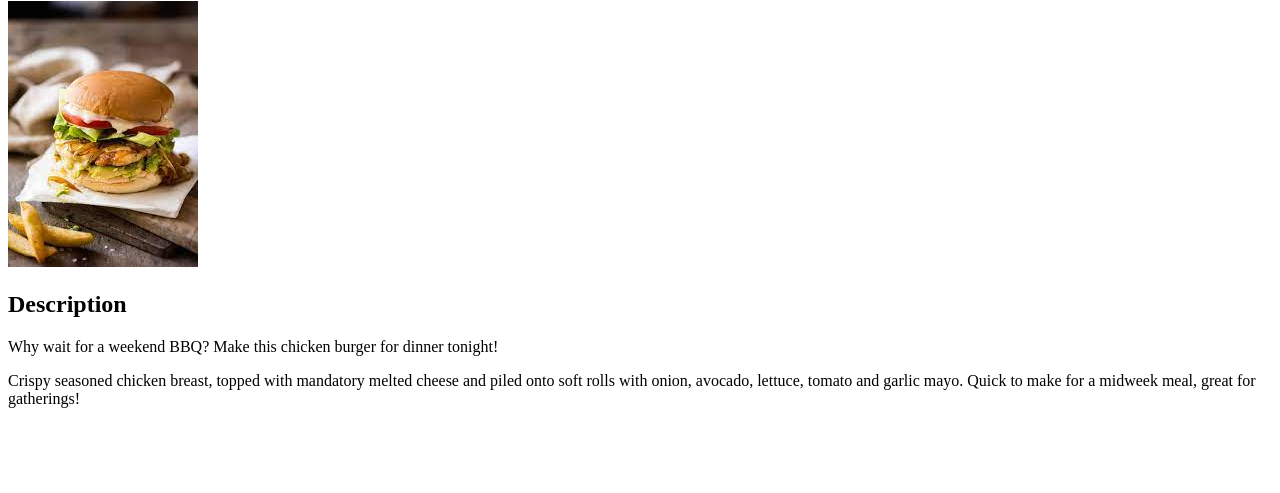
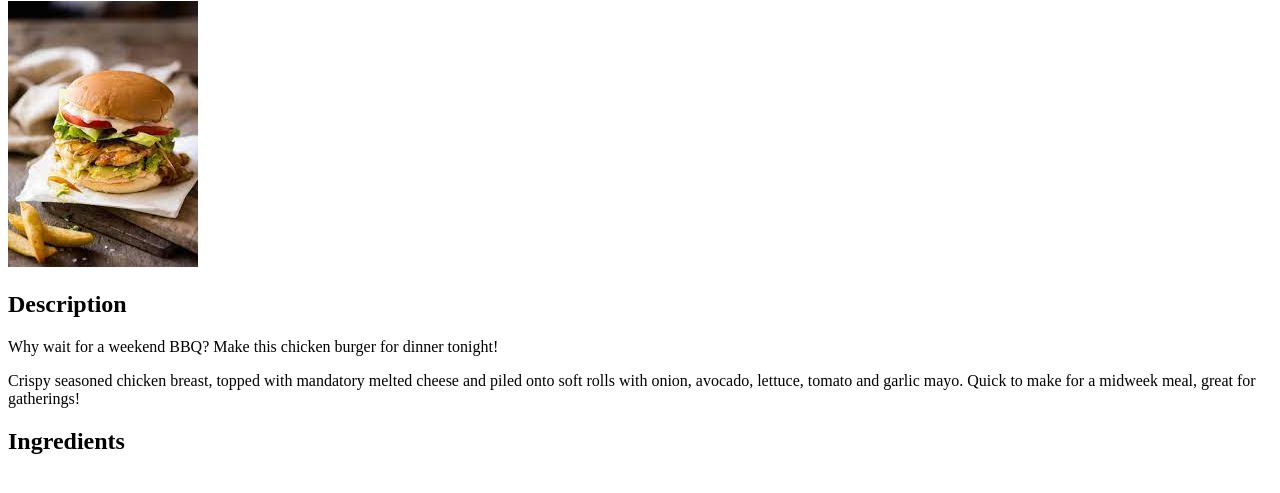
Before and after one commit to Shrawn100/Odin-Recipe-Project, a plain HTML site: page recipes/burger.html in a window 1280 px wide. Shown: the part 79-572 px from the top of the page. Drawn offline with Linux system fonts and the light colour scheme.

Commit message:
Create the indgredients heading

```diff
--- a/recipes/burger.html
+++ b/recipes/burger.html
@@ -15,5 +15,6 @@
     <p>Why wait for a weekend BBQ? Make this chicken burger for dinner tonight!</p>
     <p>Crispy seasoned chicken breast, topped with mandatory melted cheese and piled onto soft rolls with onion, avocado, lettuce, tomato and garlic mayo. Quick to make for a midweek meal, great for gatherings!</p>
 
+    <h2>Ingredients</h2>
 </body>
 </html>
```
